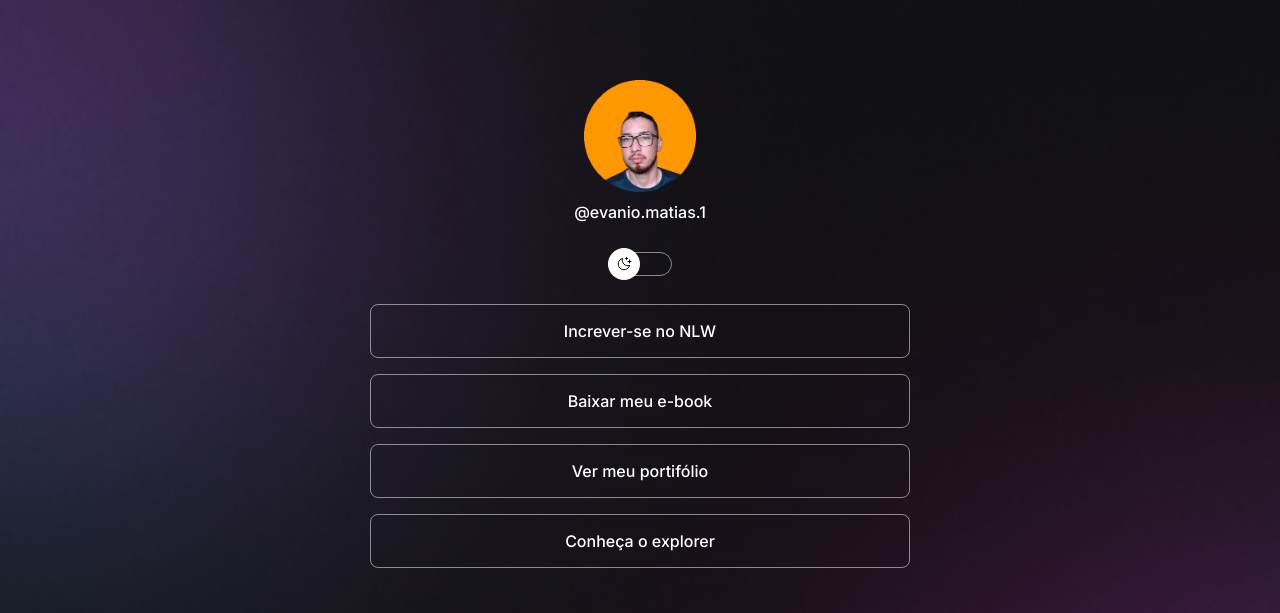
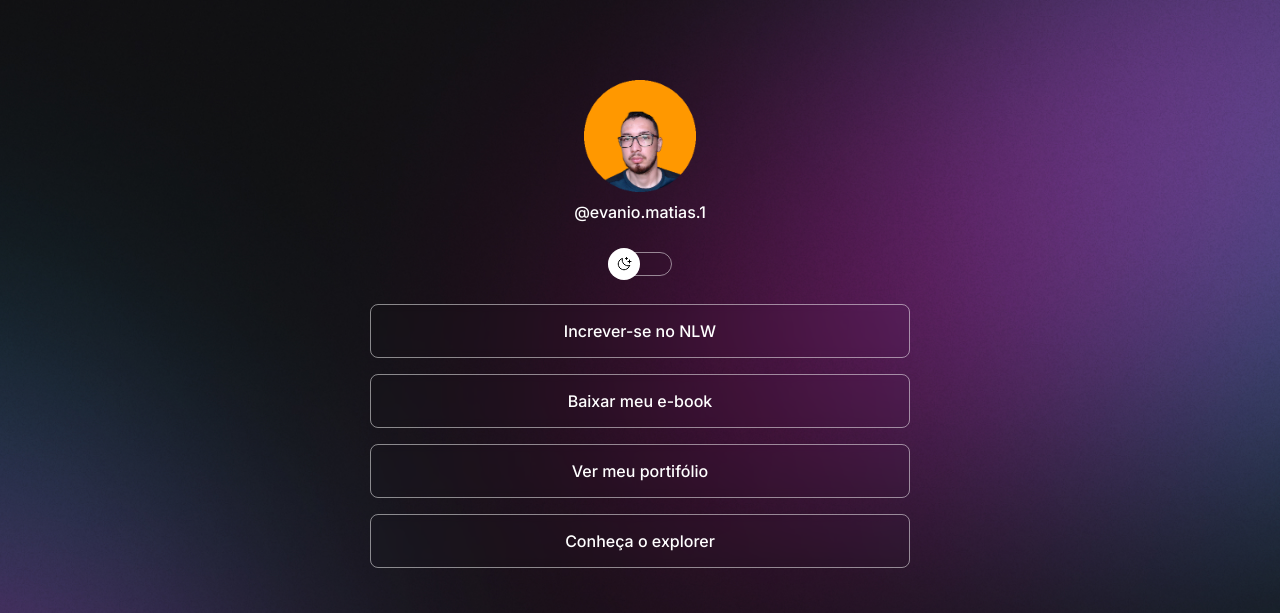
Before and after one commit to EvanioTech/codando-2, a plain HTML site: page index.html in a window 1280 px wide. Shown: the top 613 px of the page. Drawn offline with nearby package versions, Linux system fonts and the light colour scheme.

Commit message:
add media queris

```diff
--- a/index.css
+++ b/index.css
@@ -27,6 +27,7 @@
 
 body {
     background: var(--bg-url) no-repeat top center/cover;
+    height: 100vh;
 
 }
 body * {
@@ -147,3 +148,14 @@ footer {
     text-align: center;
     font-size: 14px;
 }
+
+@media (min-width: 700px) {
+    :root {
+        --bg-url: url(./assets/assets/bg-desktop.jpg);
+
+    }
+
+    .light {
+        --br-url: url(./assets/bg-desktop-light.jpg);
+    }
+}
```
